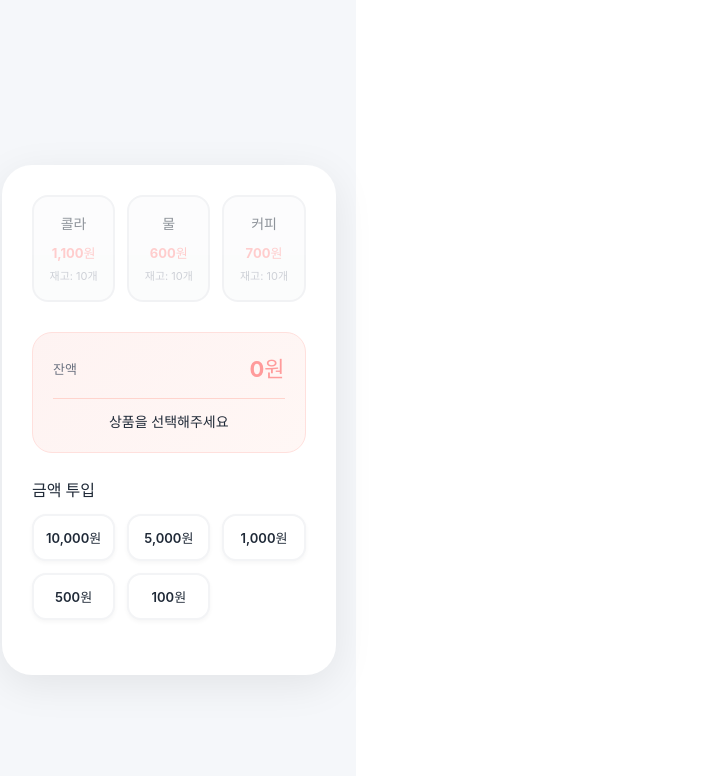
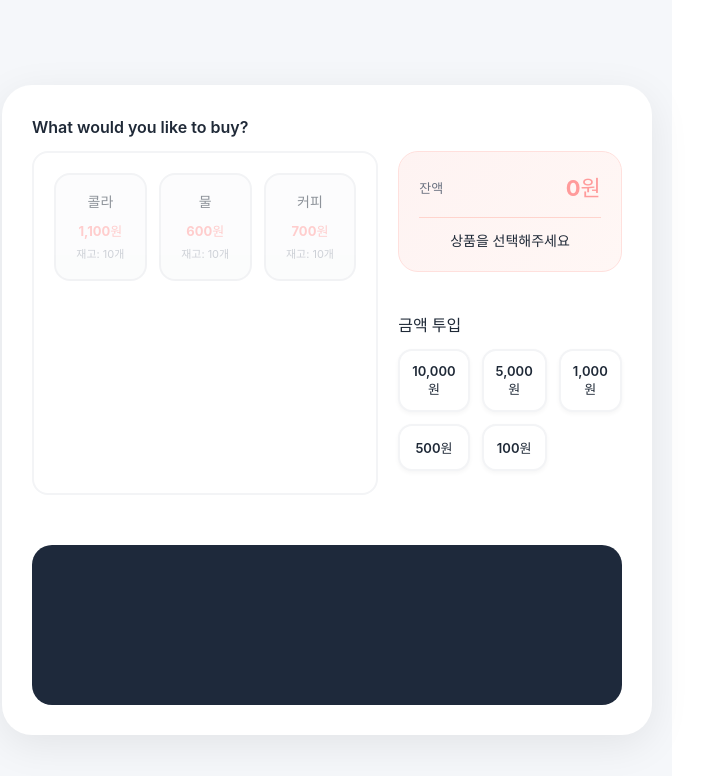
Before and after one commit to kyileeyu/kyilee-vending-machine, a React (Vite) app: page / in a window 1280 px wide. Shown: the top 776 px of the page, without its empty margins (18-721 px from the left). Built offline with nearby package versions, Linux system fonts and the light colour scheme.

Commit message:
feat: 디자인 시스템 업데이트 반영

```diff
--- a/src/vending-machine/VendingMachine.tsx
+++ b/src/vending-machine/VendingMachine.tsx
@@ -5,16 +5,26 @@ import { StatusDisplay } from "./components/StatusDisplay";
 import { PaymentInterface } from "./components/PaymentInterface";
 import { ChangeDispenser } from "./components/ChangeDispenser";
 import { theme } from "./styles/theme";
+import { Title } from "./styles/common";
 
 export const VendingMachine = () => {
   return (
     <VendingMachineProvider>
       <Container>
         <MachineBody>
-          <ProductDisplay />
-          <StatusDisplay />
-          <PaymentInterface />
-          <ChangeDispenser />
+          <Title $size="md">What would you like to buy?</Title>
+          <TopSection>
+            <LeftSection>
+              <ProductDisplay />
+            </LeftSection>
+            <RightSection>
+              <StatusDisplay />
+              <PaymentInterface />
+            </RightSection>
+          </TopSection>
+          <BottomSection>
+            <ChangeDispenser />
+          </BottomSection>
         </MachineBody>
       </Container>
     </VendingMachineProvider>
@@ -32,10 +42,33 @@ const Container = styled.div`
 
 const MachineBody = styled.div`
   width: 100%;
-  max-width: 450px;
+  display: flex;
+  flex-direction: column;
+  margin-bottom: ${theme.spacing.xl};
+  max-width: 1200px;
   background: ${theme.colors.white};
-  border-radius: ${theme.borderRadius['3xl']};
+  border-radius: ${theme.borderRadius["3xl"]};
   box-shadow: ${theme.shadows.card};
-  padding: ${theme.spacing['3xl']};
+  padding: ${theme.spacing["3xl"]};
   overflow: hidden;
 `;
+
+const TopSection = styled.div`
+  display: flex;
+  gap: ${theme.spacing.xl};
+`;
+
+const LeftSection = styled.div`
+  flex: 2;
+`;
+
+const RightSection = styled.div`
+  flex: 1;
+  display: flex;
+  flex-direction: column;
+  gap: ${theme.spacing.lg};
+`;
+
+const BottomSection = styled.div`
+  width: 100%;
+`;
--- a/src/vending-machine/components/ChangeDispenser.tsx
+++ b/src/vending-machine/components/ChangeDispenser.tsx
@@ -2,32 +2,29 @@ import styled from '@emotion/styled';
 import { motion, AnimatePresence } from 'framer-motion';
 import { useVendingMachineContext } from '../context/VendingMachineContext';
 import { formatChangeData, hasChange, getProductName, formatCurrency } from '../utils/helpers';
-import { Title, OutputArea, OutputItem, Button, Text } from '../styles/common';
+import { DispenserContainer, DispenserContent, DispenserItem, DispenserButton } from '../styles/common';
 import { theme } from '../styles/theme';
 
 export const ChangeDispenser = () => {
-  const { change, selectedProduct, products, reset, state } = useVendingMachineContext();
+  const { change, selectedProduct, products, reset } = useVendingMachineContext();
 
   const shouldShow = hasChange(change) || selectedProduct !== null;
   const selectedProductName = getProductName(products, selectedProduct);
   const changeData = formatChangeData(change);
 
-  if (!shouldShow && state !== '에러') return null;
-
   return (
-    <div>
-      <Title $size="md">출구</Title>
-      <OutputArea>
+    <DispenserContainer>
+      <DispenserContent>
         <AnimatePresence>
           {selectedProduct && (
-            <OutputItem
+            <DispenserItem
               initial={{ y: -50, opacity: 0 }}
               animate={{ y: 0, opacity: 1 }}
               exit={{ opacity: 0 }}
               transition={{ type: 'spring', damping: 15 }}
             >
               🥤 {selectedProductName}
-            </OutputItem>
+            </DispenserItem>
           )}
         </AnimatePresence>
 
@@ -41,41 +38,45 @@ export const ChangeDispenser = () => {
             >
               <ChangeSectionTitle>거스름돈</ChangeSectionTitle>
               {changeData.map(({ denomination, count }) => (
-                <Text key={denomination} $size="sm">
+                <ChangeText key={denomination}>
                   {formatCurrency(denomination)}원 × {count}
-                </Text>
+                </ChangeText>
               ))}
             </ChangeSection>
           )}
         </AnimatePresence>
 
         {shouldShow && (
-          <Button
-            $variant="primary"
-            $fullWidth
-            whileHover={{ scale: 1.05 }}
-            whileTap={{ scale: 0.95 }}
+          <DispenserButton
+            whileHover={{ scale: 1.02 }}
+            whileTap={{ scale: 0.98 }}
             onClick={reset}
             initial={{ opacity: 0 }}
             animate={{ opacity: 1 }}
             transition={{ delay: 0.5 }}
           >
             확인
-          </Button>
+          </DispenserButton>
         )}
-      </OutputArea>
-    </div>
+      </DispenserContent>
+    </DispenserContainer>
   );
 };
 
 const ChangeSection = styled(motion.div)`
-  border-top: 1px dashed ${theme.colors.border};
+  border-top: 1px dashed rgba(255, 255, 255, 0.2);
   padding-top: ${theme.spacing.md};
 `;
 
 const ChangeSectionTitle = styled.h4`
-  color: ${theme.colors.textSecondary};
+  color: ${theme.colors.white};
   font-size: ${theme.typography.size.base};
   font-weight: ${theme.typography.weight.semibold};
   margin: 0 0 ${theme.spacing.sm} 0;
 `;
+
+const ChangeText = styled.p`
+  color: rgba(255, 255, 255, 0.8);
+  font-size: ${theme.typography.size.sm};
+  margin: ${theme.spacing.xs} 0;
+`;
--- a/src/vending-machine/components/ProductCard.tsx
+++ b/src/vending-machine/components/ProductCard.tsx
@@ -1,6 +1,6 @@
 import styled from "@emotion/styled";
 import { formatCurrency } from "../utils/helpers";
-import { AnimatedCard, PriceText } from "../styles/common";
+import { PriceText, AnimatedCard } from "../styles/common";
 import { theme } from "../styles/theme";
 import { Product } from "../model/type";
 
--- a/src/vending-machine/components/ProductDisplay.tsx
+++ b/src/vending-machine/components/ProductDisplay.tsx
@@ -1,6 +1,6 @@
 import { useVendingMachineContext } from "../context/VendingMachineContext";
 import { useProductSelection } from "../hooks/useProductSelection";
-import { Section,  Grid } from "../styles/common";
+import { Section, Grid, Card } from "../styles/common";
 import { ProductCard } from "./ProductCard";
 
 export const ProductDisplay = () => {
@@ -15,6 +15,7 @@ export const ProductDisplay = () => {
 
   return (
     <Section $spacing="lg">
+      <Card style={{ minHeight: "300px" }}>
         <Grid $columns={3} $gap="md">
           {products.map((product) => (
             <ProductCard
@@ -27,6 +28,7 @@ export const ProductDisplay = () => {
             />
           ))}
         </Grid>
+      </Card>
     </Section>
   );
 };
--- a/src/vending-machine/styles/common.ts
+++ b/src/vending-machine/styles/common.ts
@@ -29,22 +29,6 @@ export const Title = styled.h2<{ $size?: 'sm' | 'md' | 'lg' }>`
       : theme.typography.weight.semibold};
   margin: 0 0 ${theme.spacing.md} 0;
   text-align: left;
-`;
-
-export const Text = styled.p<{ $size?: 'xs' | 'sm' | 'md'; $color?: keyof typeof theme.colors }>`
-  color: ${(props) => theme.colors[props.$color || 'textPrimary']};
-  font-size: ${(props) => {
-    switch (props.$size) {
-      case 'xs':
-        return theme.typography.size.xs;
-      case 'sm':
-        return theme.typography.size.sm;
-      case 'md':
-      default:
-        return theme.typography.size.base;
-    }
-  }};
-  margin: 0;
 `;
 
 export const Label = styled.span<{ $size?: 'sm' | 'md' }>`
@@ -124,39 +108,6 @@ export const Card = styled.div<{ $variant?: 'default' | 'pink' | 'surface' }>`
   transition: ${theme.transitions.default};
 `;
 
-export const AnimatedCard = styled(motion.div)<{
-  $selected?: boolean;
-  $disabled?: boolean;
-  $variant?: 'default' | 'pink';
-}>`
-  position: relative;
-  padding: ${theme.spacing.lg} ${theme.spacing.md};
-  background: ${(props) =>
-    props.$selected ? theme.colors.primaryPale : theme.colors.surface};
-  border: 2px solid
-    ${(props) =>
-      props.$selected
-        ? theme.colors.primary
-        : props.$disabled
-        ? theme.colors.border
-        : theme.colors.borderLight};
-  border-radius: ${theme.borderRadius.xl};
-  cursor: ${(props) => (props.$disabled ? 'not-allowed' : 'pointer')};
-  opacity: ${(props) => (props.$disabled ? 0.5 : 1)};
-  transition: ${theme.transitions.default};
-  text-align: center;
-
-  &:hover {
-    ${(props) =>
-      !props.$disabled &&
-      `
-      transform: translateY(-2px);
-      box-shadow: ${theme.shadows.lg};
-      border-color: ${theme.colors.primaryLight};
-    `}
-  }
-`;
-
 /**
  * 버튼
  */
@@ -210,21 +161,6 @@ export const Button = styled(motion.button)<{
 `;
 
 /**
- * 배지
- */
-export const Badge = styled.span<{ $variant?: 'error' | 'warning' }>`
-  position: absolute;
-  top: ${theme.spacing.sm};
-  right: ${theme.spacing.sm};
-  background: ${(props) => (props.$variant === 'error' ? theme.colors.error : theme.colors.primary)};
-  color: ${theme.colors.white};
-  padding: 3px ${theme.spacing.sm};
-  border-radius: ${theme.borderRadius.sm};
-  font-size: ${theme.typography.size.xs};
-  font-weight: ${theme.typography.weight.semibold};
-`;
-
-/**
  * LCD 스크린
  */
 export const LCDScreen = styled.div`
@@ -232,31 +168,6 @@ export const LCDScreen = styled.div`
   border: 1px solid ${theme.colors.borderPink};
   border-radius: ${theme.borderRadius['2xl']};
   padding: ${theme.spacing.xl};
-`;
-
-/**
- * 출력 영역
- */
-export const OutputArea = styled.div`
-  background: ${theme.colors.surface};
-  border: 1px solid ${theme.colors.border};
-  border-radius: ${theme.borderRadius.xl};
-  padding: ${theme.spacing.xl};
-  min-height: 100px;
-  display: flex;
-  flex-direction: column;
-  gap: ${theme.spacing.md};
-`;
-
-export const OutputItem = styled(motion.div)`
-  color: ${theme.colors.textPrimary};
-  font-size: ${theme.typography.size.xl};
-  text-align: center;
-  padding: ${theme.spacing.md};
-  background: ${theme.colors.primaryPale};
-  border: 1px solid ${theme.colors.borderPinkDark};
-  border-radius: ${theme.borderRadius.md};
-  font-weight: ${theme.typography.weight.semibold};
 `;
 
 /**
@@ -271,3 +182,85 @@ export const Divider = styled.div<{ $variant?: 'solid' | 'dashed' }>`
     props.$variant === 'dashed' ? `1px dashed ${theme.colors.border}` : 'none'};
   margin: ${theme.spacing.md} 0;
 `;
+
+/**
+ * 애니메이션 카드
+ */
+export const AnimatedCard = styled(motion.div)<{
+  $selected?: boolean;
+  $disabled?: boolean;
+}>`
+  position: relative;
+  padding: ${theme.spacing.lg} ${theme.spacing.md};
+  background: ${(props) =>
+    props.$selected ? theme.colors.primaryPale : theme.colors.surface};
+  border: 2px solid
+    ${(props) =>
+      props.$selected
+        ? theme.colors.primary
+        : props.$disabled
+        ? theme.colors.border
+        : theme.colors.borderLight};
+  border-radius: ${theme.borderRadius.xl};
+  cursor: ${(props) => (props.$disabled ? 'not-allowed' : 'pointer')};
+  opacity: ${(props) => (props.$disabled ? 0.5 : 1)};
+  transition: ${theme.transitions.default};
+  text-align: center;
+
+  &:hover {
+    ${(props) =>
+      !props.$disabled &&
+      `
+      transform: translateY(-2px);
+      box-shadow: ${theme.shadows.lg};
+      border-color: ${theme.colors.primaryLight};
+    `}
+  }
+`;
+
+/**
+ * 디스펜서 컨테이너 (하단 출구)
+ */
+export const DispenserContainer = styled.div`
+  background: #1e293b;
+  border-radius: ${theme.borderRadius['2xl']};
+  padding: ${theme.spacing.xl};
+  margin-top: ${theme.spacing.xl};
+`;
+
+export const DispenserContent = styled.div`
+  display: flex;
+  flex-direction: column;
+  gap: ${theme.spacing.md};
+  min-height: 120px;
+`;
+
+export const DispenserItem = styled(motion.div)`
+  color: ${theme.colors.white};
+  font-size: ${theme.typography.size.xl};
+  text-align: center;
+  padding: ${theme.spacing.md};
+  background: rgba(255, 255, 255, 0.1);
+  border: 1px solid rgba(255, 255, 255, 0.2);
+  border-radius: ${theme.borderRadius.md};
+  font-weight: ${theme.typography.weight.semibold};
+`;
+
+export const DispenserButton = styled(motion.button)`
+  padding: ${theme.spacing.md};
+  background: ${theme.colors.white};
+  border: none;
+  border-radius: ${theme.borderRadius.lg};
+  color: #1e293b;
+  font-size: ${theme.typography.size.base};
+  font-weight: ${theme.typography.weight.semibold};
+  cursor: pointer;
+  box-shadow: ${theme.shadows.button};
+  transition: ${theme.transitions.default};
+  width: 100%;
+  margin-top: ${theme.spacing.sm};
+
+  &:hover {
+    background: #f1f5f9;
+  }
+`;
```
Also changed, not shown: src/vending-machine/hooks/useProductSelection.ts (+1 -22 lines), src/vending-machine/hooks/useStatusMessage.ts (+12 -19 lines). Lines whose indentation alone changed are shown as unchanged.
